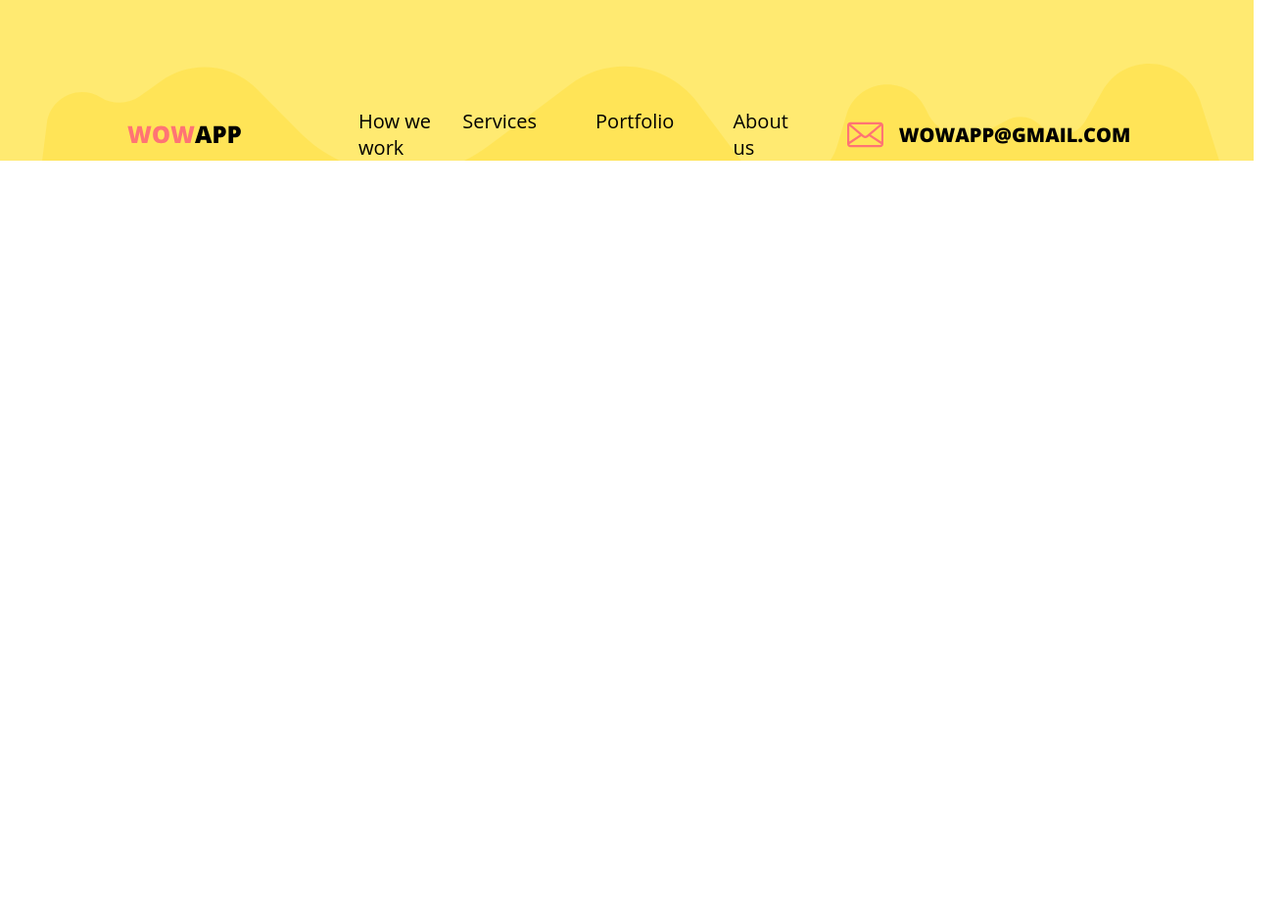
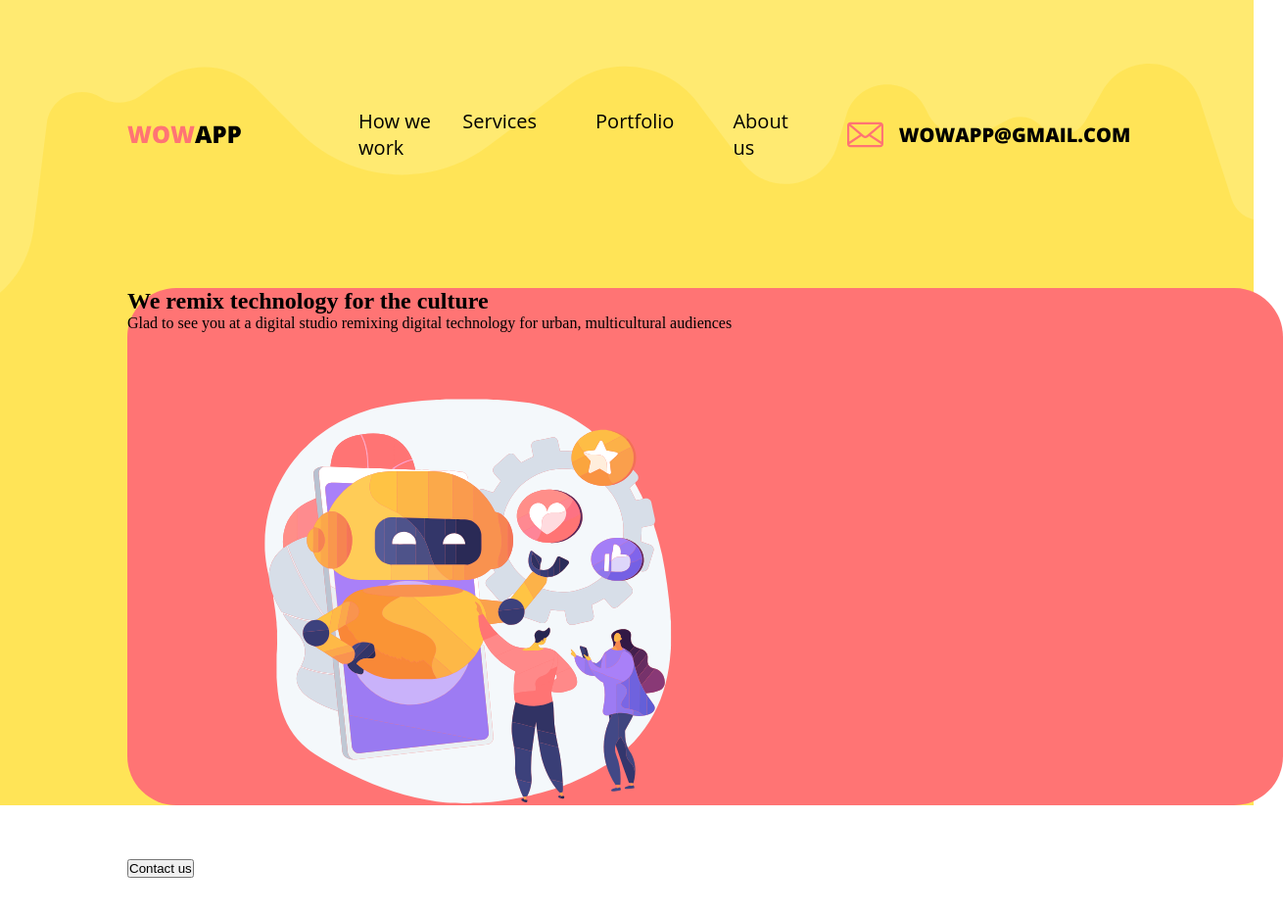
Before and after one commit to foprosto/WOWAPP, a plain HTML site: page index.html in a window 1280 px wide. Shown: the whole page at 98% size, 1310 px wide, since content can reach past the window. Before the commit the page ends 800 px from the top, so only its background shows below. Drawn offline with Linux system fonts and the light colour scheme; a web font is replaced by a local one.

Commit message:
third day

```diff
--- a/index.html
+++ b/index.html
@@ -20,6 +20,12 @@
       <img class="mail" src="./img/mail.svg" alt="mail">
       <a class="gmail" href="./index.html">WOWAPP@GMAIL.COM</a>
     </header>
+    <section class="sense">
+      <h1>We remix technology for the culture</h1>
+      <p>Glad to see you at a digital studio remixing digital technology for urban, multicultural audiences</p>
+      <button>Contact us</button>
+      <img src="./img/firstimg.svg" alt="robot">
+    </section>
   </div>
 </body>
 </html>
--- a/styles/main.css
+++ b/styles/main.css
@@ -12,6 +12,7 @@ ul, li {
 .mainscreen {
   background-color: #FFE457;
   background-image: url(../img/Blot-Header.svg);
+  background-repeat: no-repeat;
 }
 
 header {
@@ -23,6 +24,10 @@ header {
 .wowapp {
 margin-right: 120px;
 margin-top: 4px;
+}
+
+.menu {
+  display: flex;
 }
 
 .menu li a {
@@ -51,6 +56,12 @@ margin-top: 4px;
   color: #000;
 }
 
-.menu {
-  display: flex;
+
+
+.sense {
+  background: #FF7474;
+  border-radius: 50px;
+  width: 1180px;
+  height: 528px;
+  margin: 130px;
 }
```
